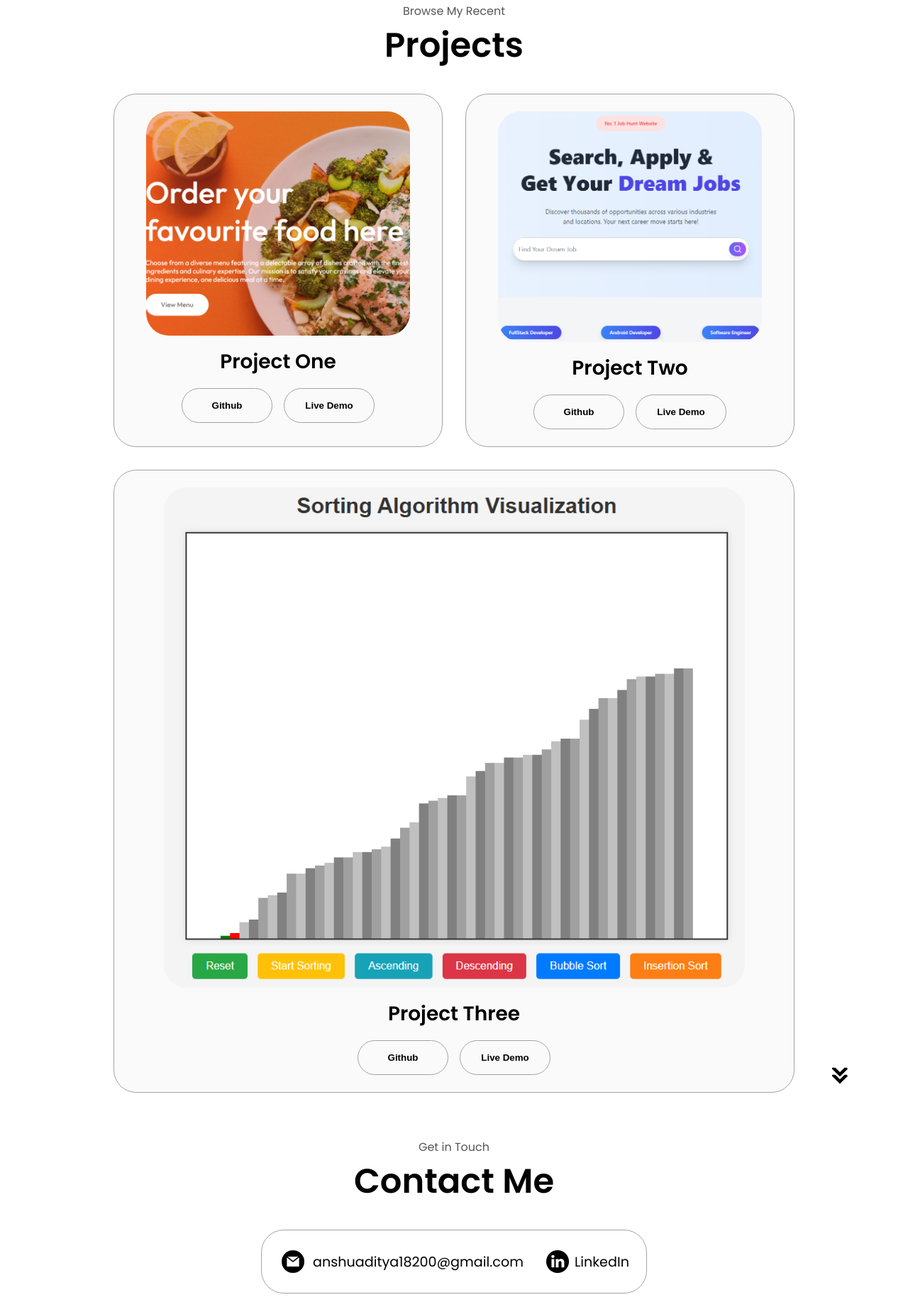
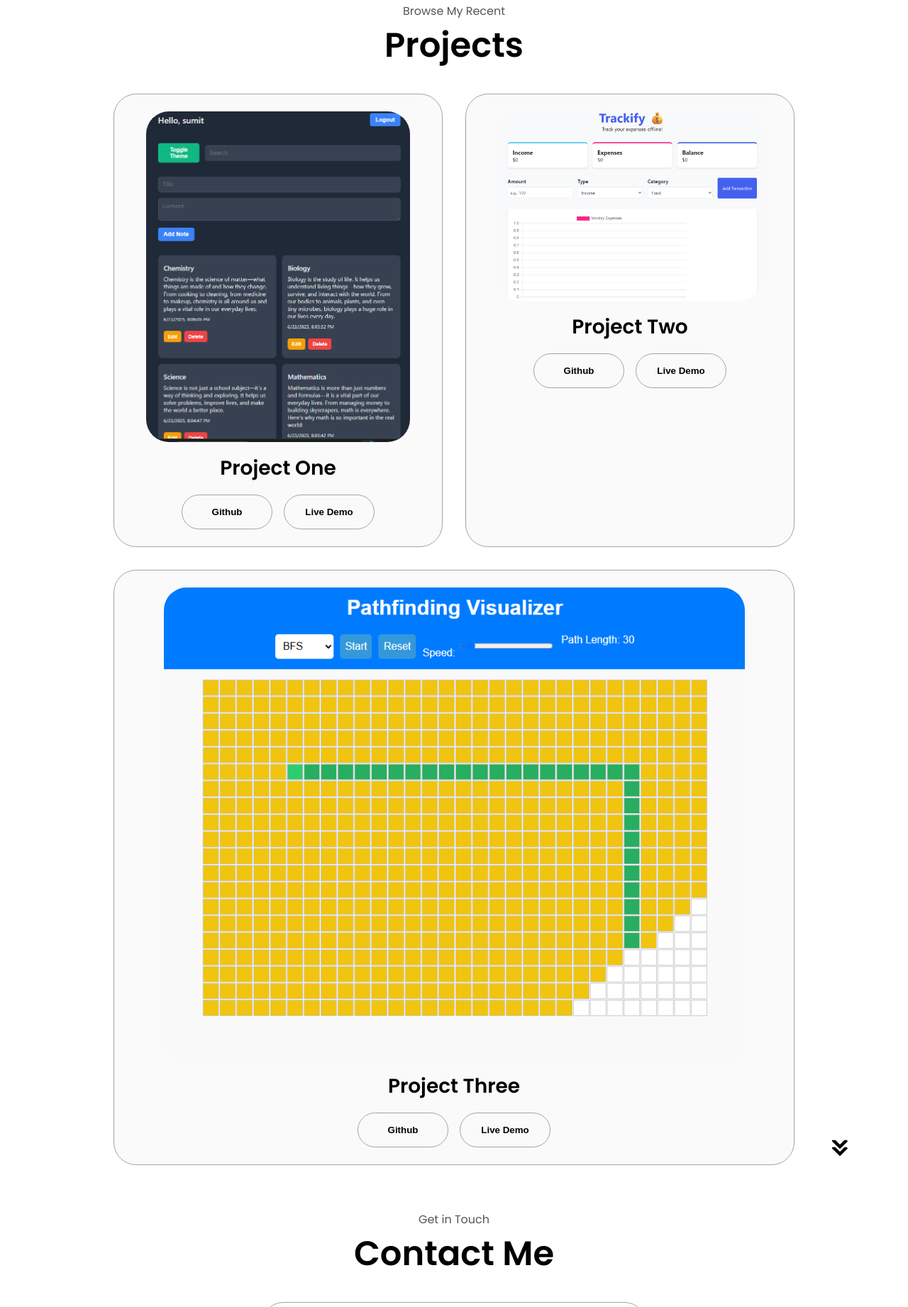
Before and after one commit to abhishektps4/abhishek-portfolio, a plain HTML site: page index.html in a window 1280 px wide. Shown: the part 2461-4303 px from the top of the page at 71% size. Drawn offline with Linux system fonts and the light colour scheme.

Commit message:
Update index.html

```diff
--- a/index.html
+++ b/index.html
@@ -290,7 +290,7 @@ My goal is to secure a role where I can apply my problem-solving abilities, cont
           <div class="details-container color-container">
             <div class="article-container">
               <img
-                src="./assets/food-web-app.png"
+                src="./assets/notes-app.png"
                 alt="Project 1"
                 class="project-img"
               />
@@ -299,13 +299,13 @@ My goal is to secure a role where I can apply my problem-solving abilities, cont
             <div class="btn-container">
               <button
                 class="btn btn-color-2 project-btn"
-                onclick="location.href='https://github.com/abhishektps4/food-app-abhishek'"
+                onclick="location.href='https://github.com/abhishektps4/note-app-backend'"
               >
                 Github
               </button>
               <button
                 class="btn btn-color-2 project-btn"
-                onclick="location.href='https://food-del-frontend-8a2e.onrender.com/'"
+                onclick="location.href='https://notes-app-eight-alpha.vercel.app/signup'"
               >
                 Live Demo
               </button>
@@ -314,12 +314,36 @@ My goal is to secure a role where I can apply my problem-solving abilities, cont
           <div class="details-container color-container">
             <div class="article-container">
               <img
-                src="./assets/job-portal-web-app.png"
+                src="./assets/trackify.png"
                 alt="Project 2"
                 class="project-img"
               />
             </div>
             <h2 class="experience-sub-title project-title">Project Two</h2>
+            <div class="btn-container">
+              <button
+                class="btn btn-color-2 project-btn"
+                onclick="location.href='https://github.com/abhishektps4/trackify'"
+              >
+                Github
+              </button>
+              <button
+                class="btn btn-color-2 project-btn"
+                onclick="location.href='https://abhishektps4.github.io/trackify/'"
+              >
+                Live Demo
+              </button>
+            </div>
+          </div>
+          <div class="details-container color-container">
+            <div class="article-container">
+              <img
+                src="./assets/pathfinder.png"
+                alt="Project 3"
+                class="project-img"
+              />
+            </div>
+            <h2 class="experience-sub-title project-title">Project Three</h2>
             <div class="btn-container">
               <button
                 class="btn btn-color-2 project-btn"
@@ -330,30 +354,6 @@ My goal is to secure a role where I can apply my problem-solving abilities, cont
               <button
                 class="btn btn-color-2 project-btn"
                 onclick="location.href='https://abhishektps4.github.io/pathfinder/'"
-              >
-                Live Demo
-              </button>
-            </div>
-          </div>
-          <div class="details-container color-container">
-            <div class="article-container">
-              <img
-                src="./assets/sorting-algorithms-visualizer.png"
-                alt="Project 3"
-                class="project-img"
-              />
-            </div>
-            <h2 class="experience-sub-title project-title">Project Three</h2>
-            <div class="btn-container">
-              <button
-                class="btn btn-color-2 project-btn"
-                onclick="location.href='https://github.com/abhishektps4/sorting-algorithms-visualizer'"
-              >
-                Github
-              </button>
-              <button
-                class="btn btn-color-2 project-btn"
-                onclick="location.href='https://abhishektps4.github.io/sorting-algorithms-visualizer/'"
               >
                 Live Demo
               </button>
```
